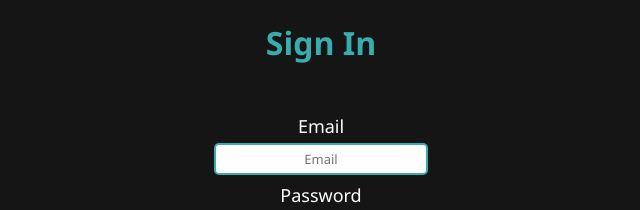
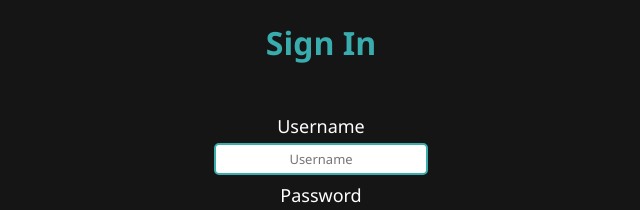
Before and after one commit to mtbtrq/Wildy, a React (Create React App) app in the folder frontend/: page /signin in a window 1280 px wide. Shown: the top 210 px of the page, without its empty margins (319-959 px from the left). Built offline with nearby package versions, Linux system fonts and the light colour scheme.

Commit message:
Fixed signin page not working

```diff
--- a/frontend/src/components/Signin.js
+++ b/frontend/src/components/Signin.js
@@ -3,14 +3,14 @@ import { Link } from "react-router-dom";
 
 const Signin = () => {
     const handleClick = async () => {
-        const emailEl = document.getElementById("email");
+        const usernameEl = document.getElementById("username");
         const passwordEl = document.getElementById("password");
         const statusEl = document.getElementById("statusEl");
 
         const baseURL = require("../config.json").apiURL;
 
         const data = {
-            "email": emailEl.value,
+            "username": usernameEl.value,
             "password": passwordEl.value
         }
 
@@ -28,10 +28,9 @@ const Signin = () => {
             const jsonResponse = await response.json();
             if (jsonResponse.success) {
                 statusEl.textContent = `Successfully signed in as ${jsonResponse["username"]}`;
-                localStorage.setItem("username", jsonResponse["username"]);
                 localStorage.setItem("password", passwordEl.value);
-                localStorage.setItem("email", emailEl.value);
-                emailEl.value = "";
+                localStorage.setItem("username", usernameEl.value);
+                usernameEl.value = "";
                 passwordEl.value = "";
                 window.document.location = "/messaging";
             } else {
@@ -44,8 +43,8 @@ const Signin = () => {
         <>
             <h1>Sign In</h1>
 
-            <p className="label">Email</p>
-            <input maxLength="50" className="inputBox" type="email" id="email" name="email" placeholder="Email" />
+            <p className="label">Username</p>
+            <input maxLength="50" className="inputBox" type="username" id="username" name="username" placeholder="Username" />
 
             <p className="label">Password</p>
             <input maxLength="20" className="inputBox" type="password" id="password" name="password" placeholder="Password" />
```
